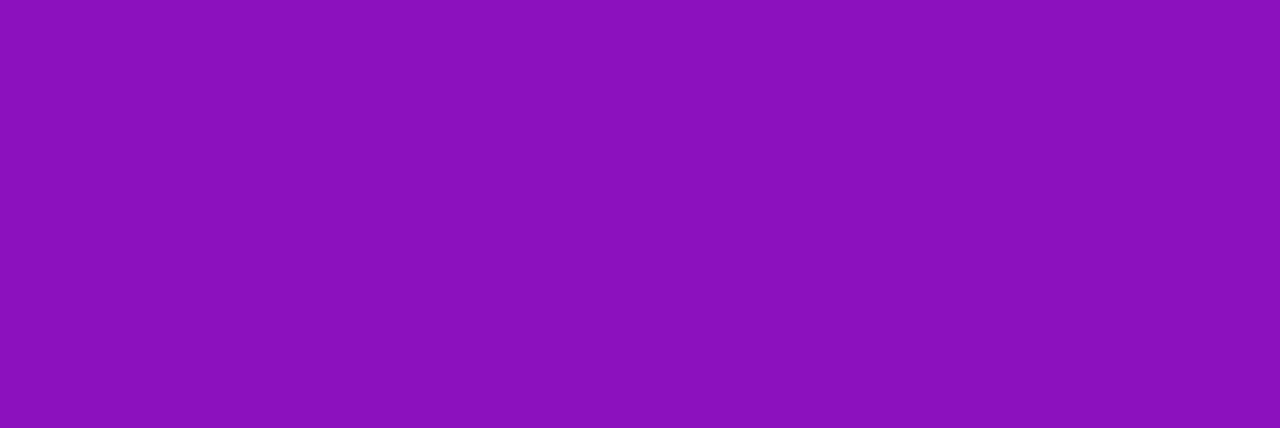
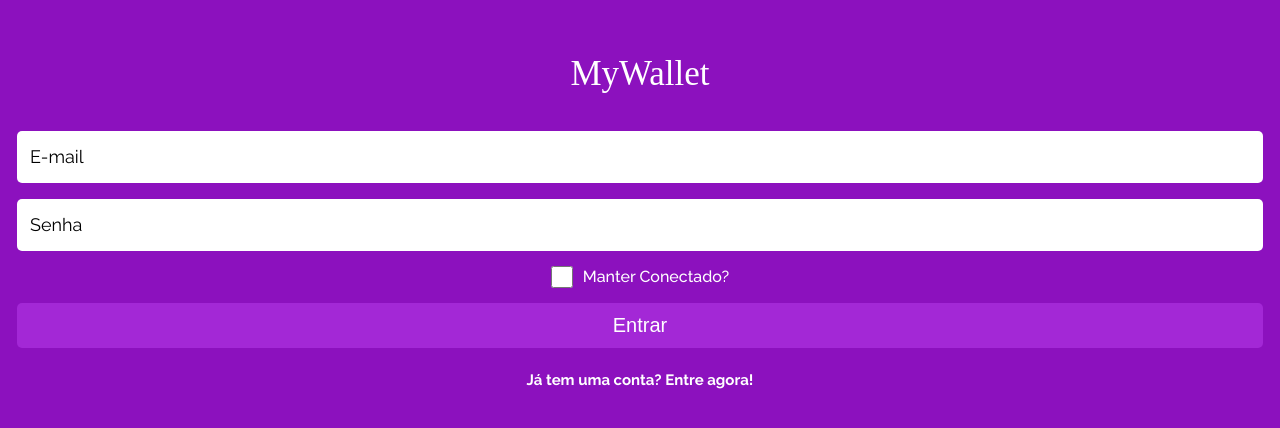
Before and after one commit to rerenan/projeto13-myWallet-front, a React (Create React App) app: page /login in a window 1280 px wide. Before the commit this address had no page. Shown: the part 112-540 px from the top of the page. Built offline with nearby package versions, Linux system fonts and the light colour scheme; a web font is replaced by a local one.

Commit message:
persistência de usuário

```diff
--- a/src/assets/css/reset.css
+++ b/src/assets/css/reset.css
@@ -46,3 +46,6 @@ table {
 	border-collapse: collapse;
 	border-spacing: 0;
 }
+.root{
+	height: 100vh;
+}
--- a/src/components/App.js
+++ b/src/components/App.js
@@ -1,7 +1,7 @@
 import { BrowserRouter, Routes, Route } from 'react-router-dom'
 import styled from 'styled-components'
 import { useEffect, useState } from 'react'
-
+import { GlobalStyle } from '../styles/global-styles'
 import UserContext from '../contexts/UserContext'
 import SignInPage from './SignInPage'
 import SignUpPage from './SignUpPage'
@@ -12,80 +12,17 @@ import ManageWalletPage from './ManageWalletPage'
 export default function App() {
     const [token, setToken] = useState("")
     return (
-        <Global>
             <BrowserRouter>
+            <GlobalStyle></GlobalStyle>
                 <UserContext.Provider value={{token, setToken}}>
                     <Routes>
-                        <Route path='/' element={<SignInPage />} />
+                        <Route path='/login' element={<SignInPage />} />
                         <Route path='/cadastrar' element={<SignUpPage />} />
-                        <Route path='/home' element={<HomePage />} />
+                        <Route path='/' element={<HomePage />} />
                         <Route path='/novaentrada' element={< ManageWalletPage operation={'credit'}/>} />
                         <Route path='/novasaida' element={< ManageWalletPage operation={'debit'}/>} />
                     </Routes>
                 </UserContext.Provider>
             </BrowserRouter>
-        </Global>
     )
 }
-
-
-const Global = styled.div`
-    width: 100%;
-    height: 100vh;
-    background-color: #8C11BE;
-    font-family: 'Raleway', sans-serif;
-    h2{
-        font-weight: 700;
-        font-size: 26px;
-        color: white;
-
-    }
-    form{
-        width: 100%;
-        display: flex;
-        flex-direction: column;
-        justify-content: center;
-        align-items: center;
-    }
-    button{
-        width: 100%;
-        height: 45px;
-        display: flex;
-        justify-content: center;
-        align-items: center;
-        margin-bottom: 25px;
-        background-color: #A328D6;
-        border-radius: 5px;
-        border: none;
-        color: white;
-        font-size: 20px;
-        text-align: center;
-        :disabled{
-            background-color: #8C11BE;
-        }
-    }
-    input{
-        width: 100%;
-        height: 52px;
-        border: none;
-        margin-bottom: 13px;
-        padding: 13px;
-        box-sizing: border-box;
-        font-size: 18px;
-        border-radius: 5px;
-        ::placeholder{
-            color: #000000;
-            font-family: 'Raleway', sans-serif;
-        }
-        :disabled{
-            ::placeholder{
-                opacity: 50%;
-            }
-        }
-        :-webkit-autofill:disabled{
-            -webkit-box-shadow: 0 0 0 30px #AA54CD inset !important;
-            -webkit-text-fill-color: #4c4c4c;
-            box-shadow: 0 0 0 30px #AA54CD inset ;
-        }
-    }
-`
--- a/src/components/ManageWalletPage.js
+++ b/src/components/ManageWalletPage.js
@@ -25,7 +25,7 @@ export default function ManageWalletPage({ operation }) {
 
         const request = axios.post("https://projeto13-mywallet-back-1.herokuapp.com/account", body, config);
             request.then((res)=>{
-                navigate("/home");
+                navigate("/");
             })
             request.catch((err)=>{
                 alert(err.response.data);
@@ -37,7 +37,9 @@ export default function ManageWalletPage({ operation }) {
             <h2>Nova {operation === 'debit' ? "saída" : "entrada"}</h2>
             <form onSubmit={submitTransactionWallet}>
                 <input required type="number" placeholder="Valor" onChange={(e) => setValue(e.target.value)} value={value} />
+                <br />
                 <input required type="text" placeholder="Descrição" onChange={(e) => setDescription(e.target.value)} value={description} />
+                <br />
                 <button>Salvar entrada</button>
             </form>
 
--- a/src/components/SignInPage.js
+++ b/src/components/SignInPage.js
@@ -9,8 +9,10 @@ export default function SignInPage(){
     const [email, setEmail] = useState("");
     const [password,setPassword] = useState("");
     const [loading, setLoading] = useState(false);
+    const [remember, setRemember] = useState(false)
     const navigate = useNavigate();
-    const {setToken} = useContext(UserContext);
+    const {token ,setToken} = useContext(UserContext);
+
 
     function loginUser(e){
         e.preventDefault();
@@ -22,8 +24,11 @@ export default function SignInPage(){
         const request = axios.post('https://projeto13-mywallet-back-1.herokuapp.com/signin',body);
         request.then((res)=> {
             setToken(res.data);
+            if(remember){
+                localStorage.setItem('token',res.data);
+            }
             setLoading(false);
-            navigate("/home");
+            navigate("/");
         })
         request.catch((err)=>{
             alert(err.response.data);
@@ -43,7 +48,9 @@ export default function SignInPage(){
             <form onSubmit={loginUser}>
             <h1>MyWallet</h1>
             <input required type="email" id='email' placeholder='E-mail' onChange={ (e)=> setEmail(e.target.value)} value={email} disabled={loading}/>
+            <br />
             <input required type="password" id='password' placeholder='Senha' onChange={ (e)=> setPassword(e.target.value)} value={password} disabled={loading}/>
+            <div><input className='checkbox' type="checkbox" id='rememberMe' onChange={ (e)=> setRemember(e.target.checked)} disabled={loading}/><h5>Manter Conectado?</h5></div>
             <button disabled={loading}>{contentButton()}</button>
             <Link to="/cadastrar">Já tem uma conta? Entre agora!</Link>
             </form>
--- a/src/components/SignUpPage.js
+++ b/src/components/SignUpPage.js
@@ -24,7 +24,7 @@ export default function SignUpPage(){
         const request = axios.post('https://projeto13-mywallet-back-1.herokuapp.com/signup',body);
         request.then(()=> {
             setLoading(false);
-            navigate("/");
+            navigate("/login");
         })
         request.catch((err)=>{
             alert(err.response.data)
--- /dev/null
+++ b/src/styles/global-styles.js
@@ -0,0 +1,81 @@
+import {createGlobalStyle} from 'styled-components'
+
+export const GlobalStyle = createGlobalStyle`
+    *{
+        box-sizing: border-box;
+    }
+    body{
+        background-color: #8C11BE;
+        font-family: 'Raleway', sans-serif;
+    }
+    h2{
+        font-weight: 700;
+        font-size: 26px;
+        color: white;
+
+    }
+
+    h5{
+        font-weight: 500;
+        font-size: 16px;
+        color: white;
+    }
+    form{
+        width: 100%;
+        display: flex;
+        flex-direction: column;
+        justify-content: center;
+        align-items: center;
+        div{
+            display: flex;
+            align-items: center;
+            .checkbox{
+                margin: 0;
+                margin-right: 10px;
+                width: 22px;
+            }
+        }
+    }
+    button{
+        width: 100%;
+        height: 45px;
+        display: flex;
+        justify-content: center;
+        align-items: center;
+        margin-bottom: 25px;
+        background-color: #A328D6;
+        border-radius: 5px;
+        border: none;
+        color: white;
+        font-size: 20px;
+        text-align: center;
+        :disabled{
+            background-color: #8C11BE;
+        }
+    }
+    input{
+        width: 100%;
+        height: 52px;
+        border: none;
+        padding: 13px;
+        box-sizing: border-box;
+        font-size: 18px;
+        border-radius: 5px;
+        ::placeholder{
+            color: #000000;
+            font-family: 'Raleway', sans-serif;
+        }
+        :disabled{
+            ::placeholder{
+                opacity: 50%;
+            }
+        }
+        :-webkit-autofill:disabled{
+            -webkit-box-shadow: 0 0 0 30px #AA54CD inset !important;
+            -webkit-text-fill-color: #4c4c4c;
+            box-shadow: 0 0 0 30px #AA54CD inset ;
+        }
+    }
+
+
+`
```
Also changed, not shown: src/components/HomePage.js (+33 -16 lines), src/assets/imgs/minusIcon.svg (added), src/assets/imgs/plusIcon.svg (added).
